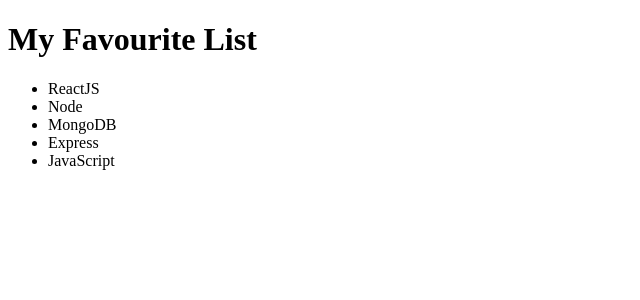
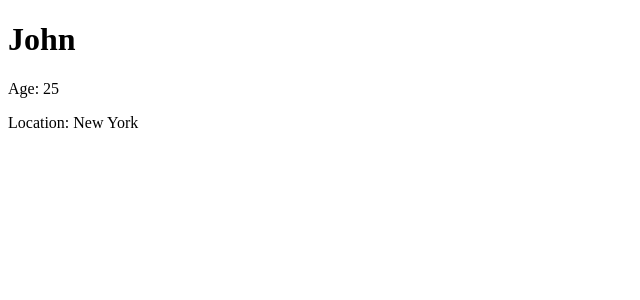
Before and after one commit to sathish-fullstackdeveloper/fsd59wd2-t, a React (Vite) app: page / in a window 1280 px wide. Shown: the top 300 px of the page, without its empty margins (0-640 px from the left). Built offline with nearby package versions, Linux system fonts and the light colour scheme.

Commit message:
destructuring in react

```diff
--- a/src/App.jsx
+++ b/src/App.jsx
@@ -1,18 +1,20 @@
 const App = () => {
 
-  const favourites = ['ReactJS', 'Node', 'MongoDB', 'Express', 'JavaScript'];
+   // destructuring the person object
+   const { name: personName, age, location } = {
+    name: 'John',
+    age: 25,
+    location: 'New York'
+   }
+
+  console.log(personName, age, location);
 
   return (
-    <>
-      <h1>My Favourite List</h1>
-      <ul>
-        {
-          favourites.map((item, index) => {
-            return <li key={index}>{ item }</li>
-          })
-        }
-      </ul>
-    </>
+    <div>
+      <h1>{personName}</h1>
+      <p>Age: {age}</p>
+      <p>Location: {location}</p>
+    </div>
   )
 }
 
```
Also changed, not shown: 1 other file (tests, documents, lock files or other folders).
